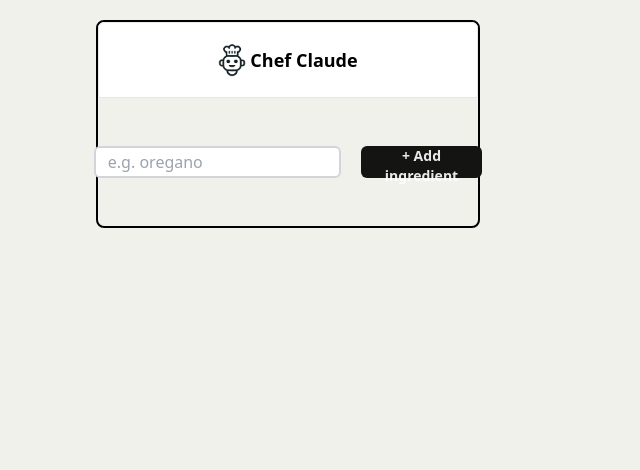
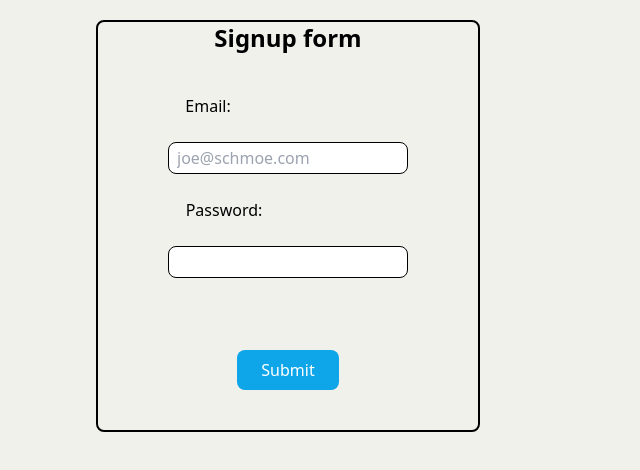
Before and after one commit to Theogene120/react-thegym-practice, a React (Vite) app: page / in a window 1280 px wide. Shown: the top 470 px of the page, without its empty margins (0-640 px from the left). Built offline with nearby package versions, Linux system fonts and the light colour scheme.

Commit message:
Back to form skills

```diff
--- a/src/main.jsx
+++ b/src/main.jsx
@@ -1,12 +1,12 @@
 import { StrictMode } from 'react'
 import { createRoot } from 'react-dom/client'
 import App from './App.jsx'
-//import FormSkills from './FormSkills.jsx'
+import FormSkills from './FormSkills.jsx'
 import './index.css'
 
 
 createRoot(document.getElementById('root')).render(
   <StrictMode>
-    <App  />
+    <FormSkills  />
   </StrictMode>,
 )
```
